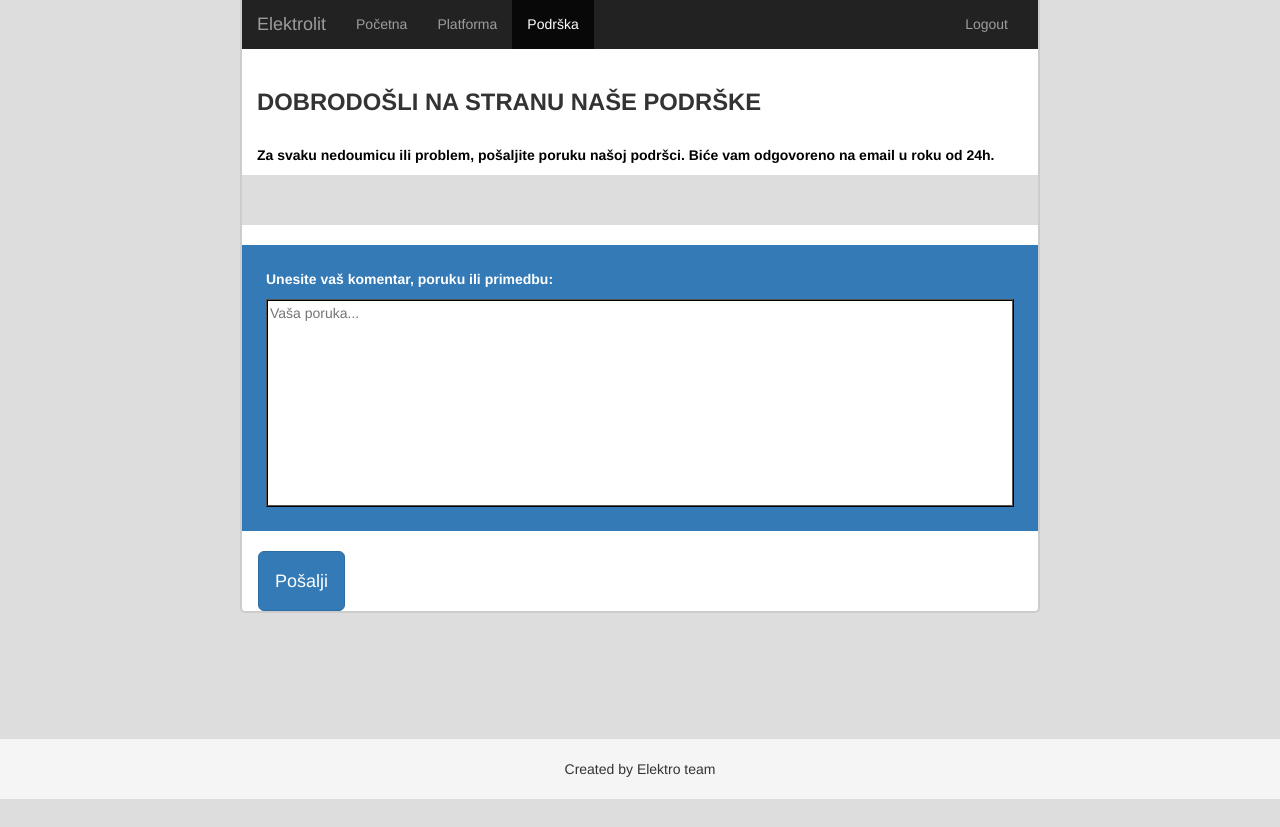
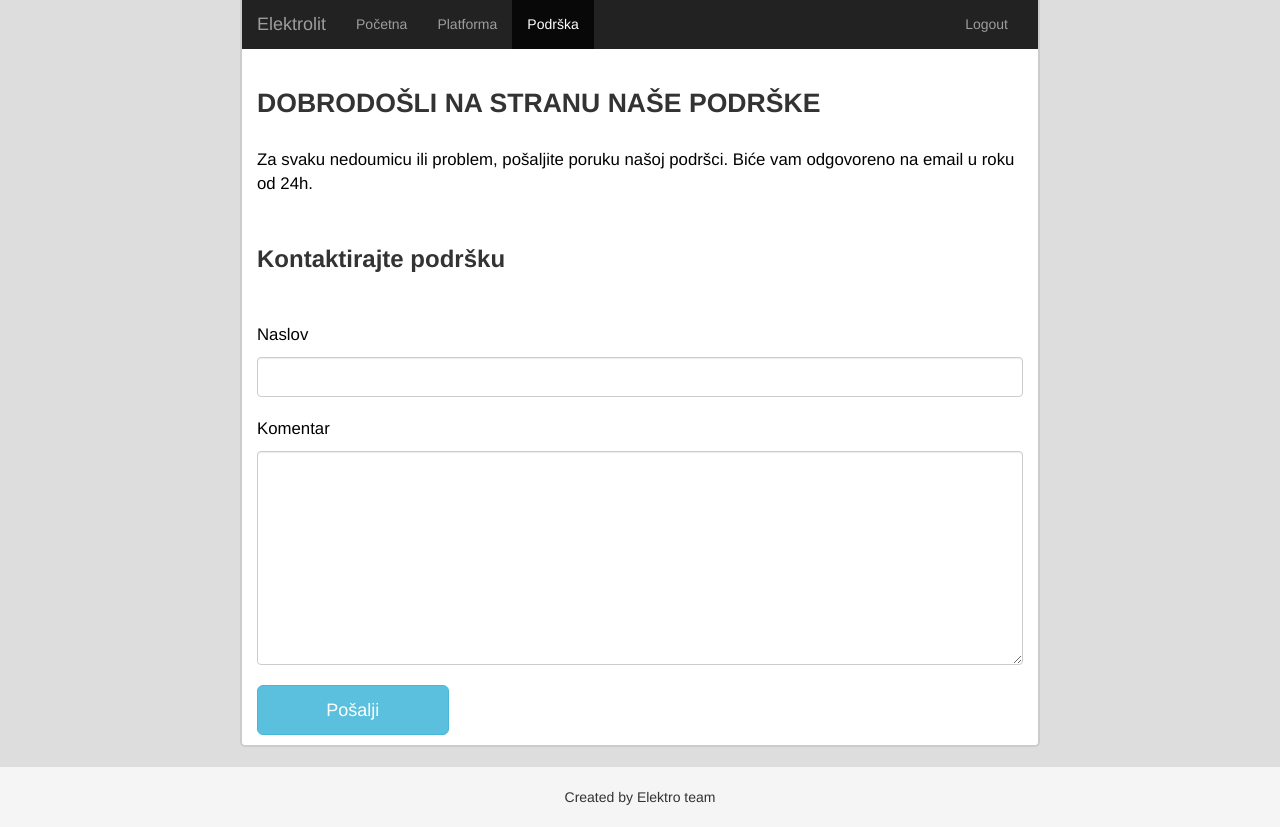
Before and after one commit to zdugi/DjangoSlav, a Django app: page /support in a window 1280 px wide. Shown: the part 21-848 px from the top of the page. Before the commit the page ends 820 px from the top, so only its background shows below. Run offline with Django 3.2, Linux system fonts and the light colour scheme; the visitor is signed in with stand-in values (Sample User, id 1); parts of the project's set-up code (start-up, migrations or seed data) failed here and were passed over; some libraries are stand-ins or nearby versions.

Commit message:
Sredjena support strana

```diff
--- a/Platforma/interface/admin.py
+++ b/Platforma/interface/admin.py
@@ -35,7 +35,7 @@ class PravaPristupaAdmin(admin.ModelAdmin):
 
 class PorukeAdmin(admin.ModelAdmin):
     list_display = ( 'user_id', 'odgovor', 'datum_slanja',)
-    readonly_fields = ( 'user_id', 'odgovor', 'datum_slanja', "sadrzaj")
+    readonly_fields = ( 'user_id', 'datum_slanja', "sadrzaj")
 
     def has_add_permission(self, request):
         return False
--- a/Platforma/interface/static/css/support.css
+++ b/Platforma/interface/static/css/support.css
@@ -1,20 +1,35 @@
 @media (min-width: 240px) {
 	#fade {
-		font-size: 1.7em;
+		font-size: 1.9em;
 	}
 
-	#paragraf {
-		font-size: 1em;
+	#forma {
+		margin: 0px auto;
 	}
 
-	.area {
-		font-size: 1em;
+	.paragraf {
+		font-size: 1.2em;
 	}
 
 	.alert {
-		margin-left: 28%;
-		margin-right: 5%;
-		height: 60px;
+		height: 50px;
+	}
+
+	.btn {
+		width: 100%;
+	}
+}
+
+@media (min-width: 600px) {
+	.btn {
+		width: 25%;
+		float: left;
+	}
+
+	.alert {
+		margin-left: 30%;
+		margin-right: 0px;
+		height: 50px;
 	}
 }
 
@@ -23,51 +38,44 @@
 		font-size: 2.5em;
 	}
 
-	#paragraf {
+	#forma {
+		margin-left: 20%;
+		margin-right: 20%;
+	}
+
+	.paragraf {
 		font-size: 1.5em;
 	}
 
-	.area {
-		font-size: 1.5em;
+	.alert {
+		margin-left: 30%;
+		margin-right: 0px;
+		height: 50px;
 	}
-	.alert {
-		margin-left: 12%;
-		margin-right: 60%;
-		height: 60px;
+
+	.btn {
+		width: 25%;
+		float: left;
 	}
 }
 
 .btn {
-	margin-left: 2%;
-	height: 60px;
-	float: left;
+	height: 50px;
+	margin-bottom: 10px;
 }
 
 .area {
-	resize: none;
-	width: 100%;
-	border: 2px black;
-	border-style: ridge;
+	resize: vertical;
+	margin-bottom: 20px;
 }
 
-#message-block {
-	background-color: #337ab7;
-	border-radius: 0px;
+.paragraf {
+	color: black;
 }
 
-#message-block > p {
-	color: white;
-}
-
-#colorbar {
-	background-color: #ddd;
-	width:100%;
-	height: 50px;
-}
-
-#paragraf {
-	font-weight: bold;
-	color: black;
+#forma > input {
+	height: 40px;
+	font-size: 15px;
 }
 
 #fade {
@@ -107,4 +115,3 @@
     from { opacity: 0; }
     to   { opacity: 1; }
 }
-}
--- a/Platforma/interface/templates/interface/support.html
+++ b/Platforma/interface/templates/interface/support.html
@@ -17,19 +17,19 @@
 	<div class="container-fluid">
 		<h1 id="fade">DOBRODOŠLI NA STRANU NAŠE PODRŠKE</h1>
 		</br>
-		<p id="paragraf" class="text-justify">Za svaku nedoumicu ili problem, pošaljite poruku našoj podršci. Biće vam odgovoreno na email u roku od 24h.</p>
-	</div>
-	<div id="colorbar">
-	</div>
+		<p class="paragraf" class="text-justify">Za svaku nedoumicu ili problem, pošaljite poruku našoj podršci. Biće vam odgovoreno na email u roku od 24h.</p>
 		</br>
-	<form action="#" method="POST">
+		<form id="forma" class="form-group" action="#" method="POST">
 			{% csrf_token %}
-		<div id="message-block" class="well-lg">
-			<p id="paragraf" class="text-justify">Unesite vaš komentar, poruku ili primedbu:</p>
-			<textarea name="sadrzaj" class="area" rows="10" placeholder="Vaša poruka..."></textarea>
-		</div>
+			<h3 class="text-justify"><b>Kontaktirajte podršku</b></h3>
 			</br>
-		<button type="submit" class="btn btn-primary btn-lg">Pošalji</button>
+			</br>
+			<p class="paragraf">Naslov</p>
+			<input class="form-control" type="text" name="subject">
+			</br>
+			<p class="paragraf">Komentar</p>
+			<textarea name="sadrzaj" class="form-control area" rows="10"></textarea>
+			<button type="submit" class="btn btn-info btn-lg">Pošalji</button>
 			{% if message_error == True %}
 				<div class="alert alert-danger" role="alert">
 					<span class="glyphicon glyphicon-exclamation-sign" aria-hidden="true"></span>
@@ -47,4 +47,5 @@
 				</br>
 			{% endif %}
 		</form>
+	</div>
 {% endblock %}
--- a/Platforma/interface/views.py
+++ b/Platforma/interface/views.py
@@ -125,6 +125,7 @@ def support(request):
 
 	if request.method == "POST":
 	    sadrzaj = request.POST['sadrzaj']
+	    naslov = request.POST['subject']
 	    user_id = request.user
 	    datum = timezone.now()
 
@@ -139,8 +140,8 @@ def support(request):
             if exist == False:
                 poruka = Poruke(user_id = user_id, sadrzaj = sadrzaj, datum_slanja = timezone.now())
                 poruka.save()
-                subject = settings.EMAIL_PREFIX + " " + user_id.first_name + " " + user_id.last_name + " " + timezone.now().strftime('%Y-%m-%d')
-                message = "\n" + sadrzaj + "\n\nMolim vas odgovorite na ovaj email " + user_id.email + "\n\nHvala unapred, \nplatforma tim"
+                subject = settings.EMAIL_PREFIX + " " + naslov + " " + timezone.now().strftime('%Y-%m-%d')
+                message = "Poruka od " + user_id.first_name + " " + user_id.last_name + "\n\n" + sadrzaj + "\n\nMolim vas odgovorite na ovaj email " + user_id.email + "\n\nHvala unapred, \nPlatforma tim"
                 from_email = settings.EMAIL_HOST_USER
                 admins = User.objects.filter(is_superuser = 1)
                 to_list = []
```
Also changed, not shown: Platforma/Platforma/settings.py (+7 -6 lines), 1 other file. Lines whose indentation alone changed are shown as unchanged.
